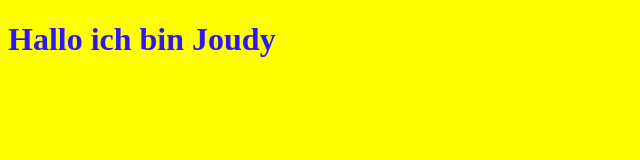
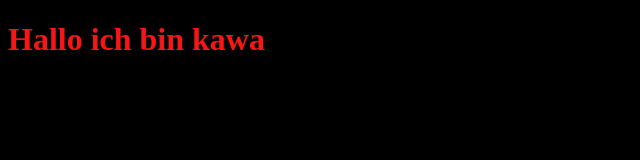
Before and after one commit to JoudyAli/gittest, a plain HTML site: page index.html in a window 1280 px wide. Shown: the whole page, without its empty margins (0-640 px from the left). Drawn offline with Linux system fonts and the light colour scheme.

Commit message:
change the title and colors

```diff
--- a/app.js
+++ b/app.js
@@ -1 +1 @@
-alert("hallo git ");
+alert("hallo git  fot KAWA ");
--- a/index.css
+++ b/index.css
@@ -1,6 +1,6 @@
 h1{
- color: rgb(48, 22, 246);
+ color: rgb(246, 22, 22);
 }
 body{
-    background-color: yellow;
+    background-color: rgb(0, 0, 0);
 }
--- a/index.html
+++ b/index.html
@@ -7,7 +7,7 @@
     <link rel="stylesheet" href="index.css">
 </head>
 <body>
-    <h1>Hallo ich bin Joudy </h1>
+    <h1>Hallo ich bin kawa </h1>
 
     <script  src="app.js"></script>
 </body>
```
